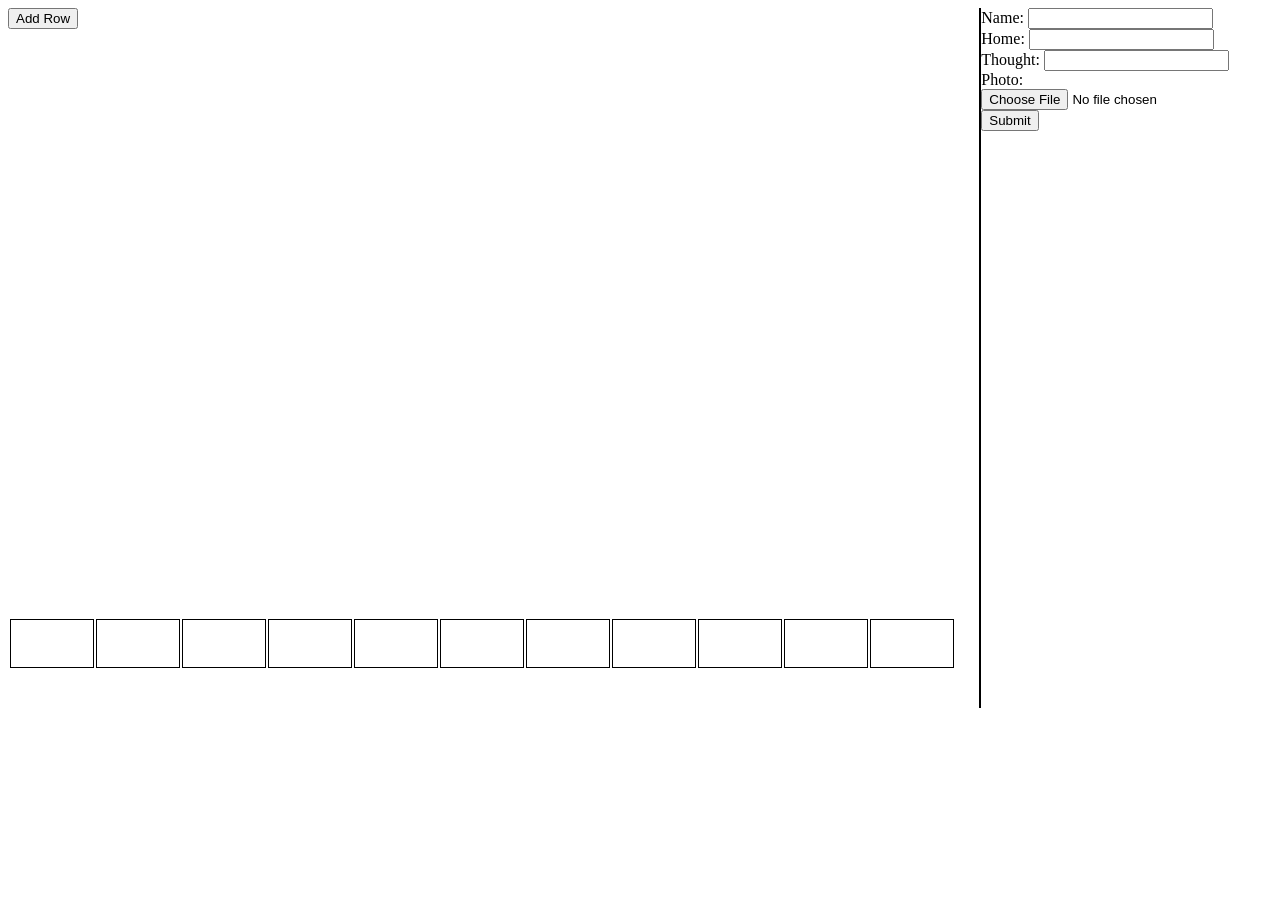
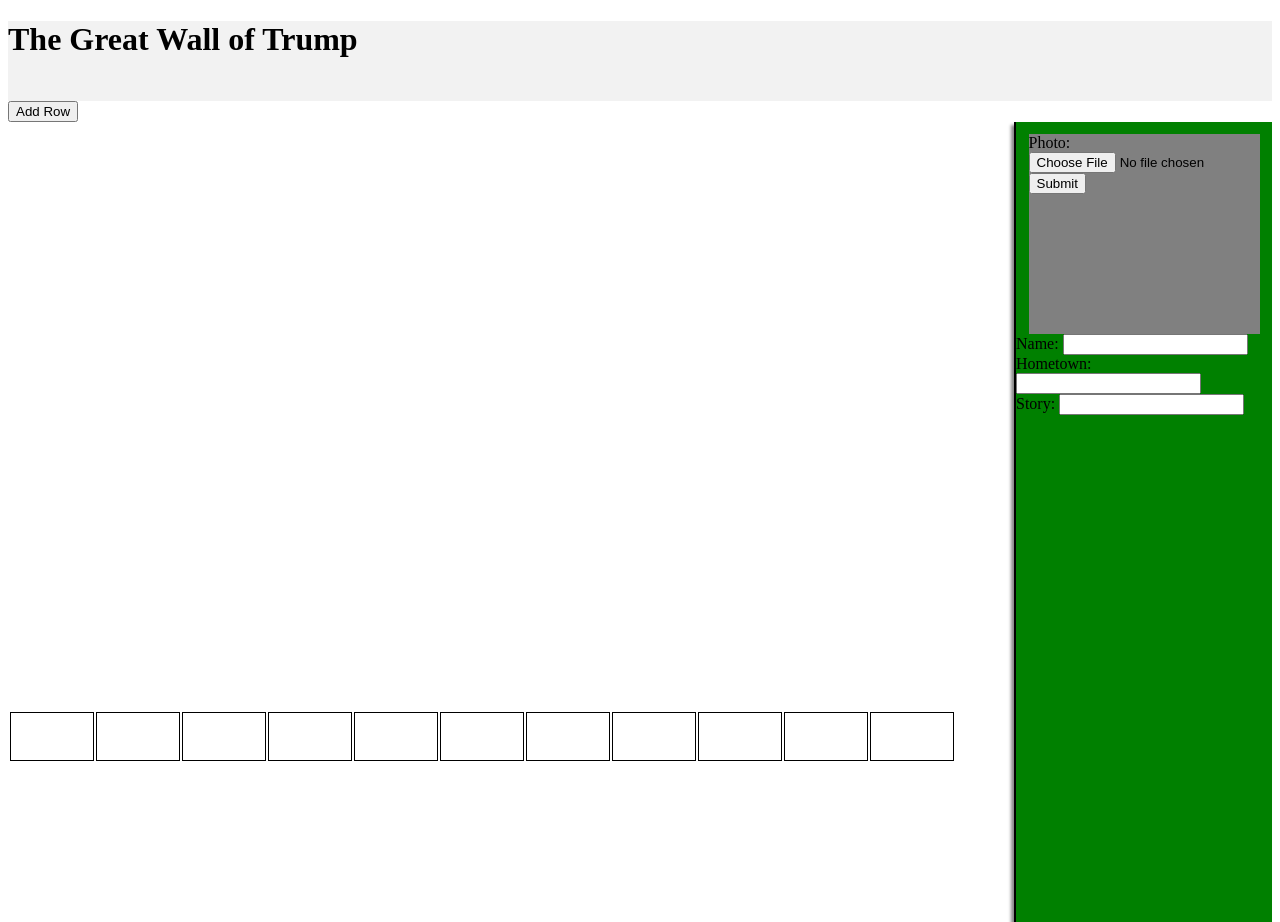
Before and after one commit to edrickchu/Trump-Wall, a website: page index.html in a window 1280 px wide. Before the commit the page ends 800 px from the top, so only its background shows below. Drawn offline with nearby package versions, Linux system fonts and the light colour scheme.

Commit message:
added more structure to index and messed with css

```diff
--- a/index.html
+++ b/index.html
@@ -3,28 +3,23 @@
 <head>
 
 <title>Trump Wall</title>
-<link rel="stylesheet" type="text/css" href="main.css">
+<link rel="stylesheet" type="text/css" href="public/main.css">
 
 </head>
 <body>
 
-<button id='add-row'>Add Row</button>
+<div id='header'>
+  <h1>The Great Wall of Trump</h1>
+</div>
+
+<div id='button'>
+  <button id='add-row'>Add Row</button>
+</div>
 
 <div id='sidebar'>
   <form action="profile" method='post'>
-  <div>
-    <label for="name">Name: </label>
-    <input type="text" id="name" name="name"></input>
-  </div>
-  <div>
-    <label for="name">Home: </label>
-    <input type="text" id="home" name="home"></input>
-  </div>
-  <div>
-    <label for="thought">Thought: </label>
-    <input type="text" id="thought" name="thought"></input>
-  </div>
-  <div>
+
+  <div id='profile-photo'>
     <label for="photo">Photo: </label>
     <input type="file" id="photo" name="photo">
   <br>
@@ -32,6 +27,18 @@
   <input type="submit">
   </form>
 </div>
+ <div>
+    <label for="name">Name: </label>
+    <input type="text" id="name" name="name"></input>
+  </div>
+  <div>
+    <label for="hometown">Hometown: </label>
+    <input type="text" id="hometown" name="hometown"></input>
+  </div>
+  <div>
+    <label for="story">Story: </label>
+    <input type="text" id="story" name="story"></input>
+  </div>
 
 <script src="https://cdnjs.cloudflare.com/ajax/libs/jquery/3.0.0-beta1/jquery.slim.min.js"></script>
 <script src="wall.js"></script>
--- a/public/main.css
+++ b/public/main.css
@@ -2,11 +2,34 @@
   width: 75%;
 }
 
-#sidebar {
-  width: 23%;
-  height: 700px;
+div#header {
+  top: 0px;
+  left: 0px;
+  margin: 0px;
+  height: 80px;
+  width: 100%;
+  background-color: #f2f2f2;
+  z-index: 10;
+}
+
+div#sidebar {
+  right: 0px;
+  width: 256px;
+  height: 800px;
   float: right;
-  border-left: 2px solid black
+  border-left: 2px solid black;
+  background-color: green;
+  box-shadow: -3px 3px 3px #888888;
+  z-index: 12;
+}
+
+div#profile-photo {
+  margin-top: 12px;
+  margin-left: auto;
+  margin-right: auto;
+  width: 231px;
+  height: 200px;
+  background-color: gray;
 }
 
 .brick {
```
